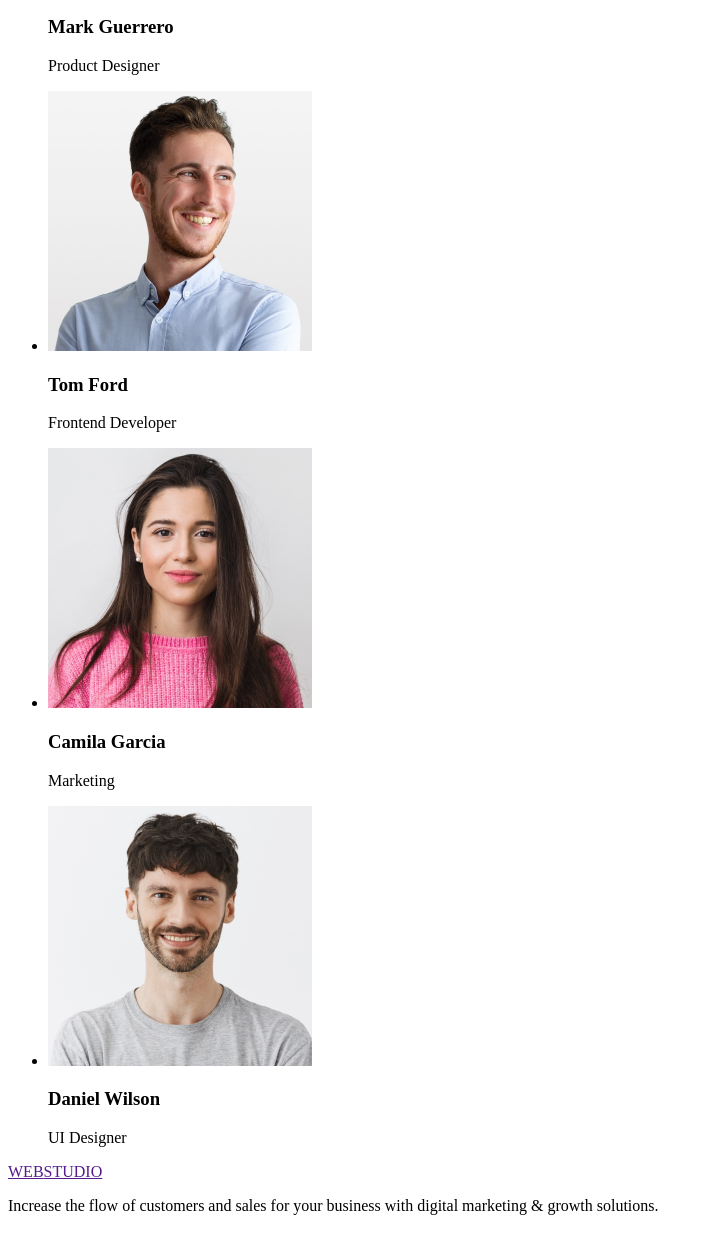
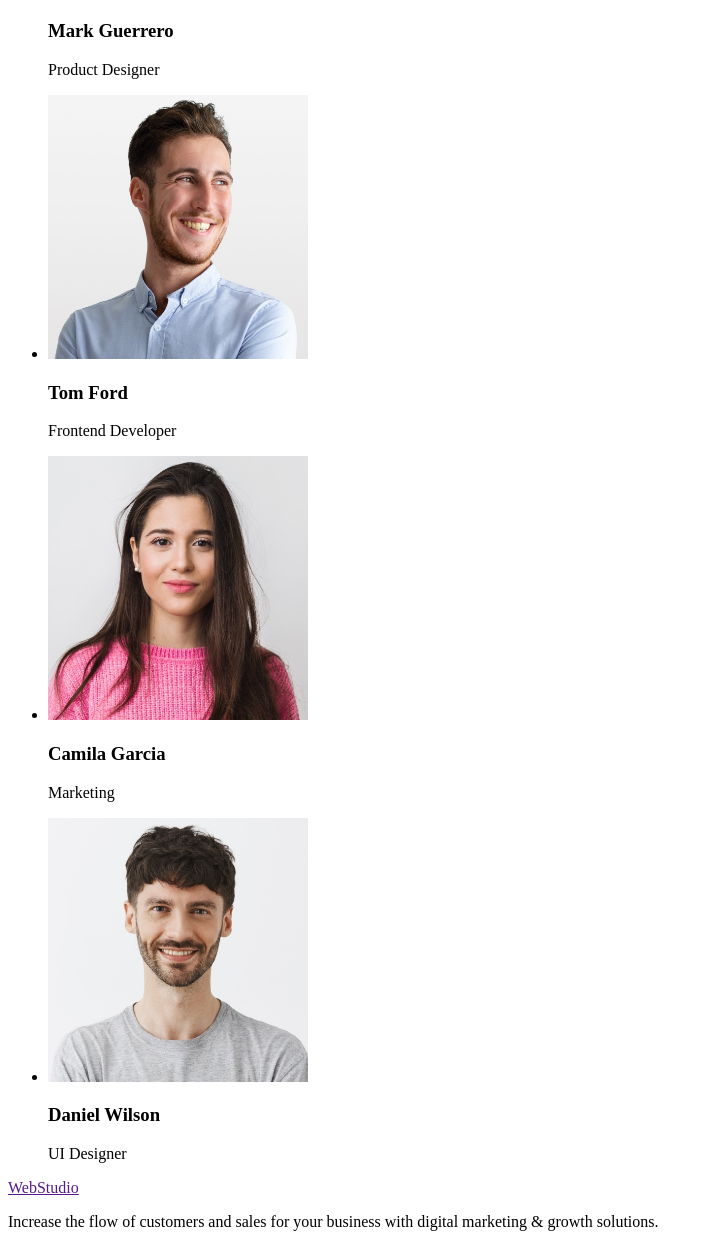
Before and after one commit to defaultnastia/goit-markup-hw-01, a plain HTML site: page index.html in a window 1280 px wide. Shown: the part 879-2126 px from the top of the page, without its empty margins (0-713 px from the left). Drawn offline with Linux system fonts and the light colour scheme.

Commit message:
Update index.html
- updated texts
- added image dimensions

```diff
--- a/index.html
+++ b/index.html
@@ -4,12 +4,13 @@
     <meta charset="UTF-8" />
     <meta name="viewport" content="width=device-width, initial-scale=1.0" />
     <meta name="description" content="Digital marketing for business" />
-    <title>Web Studio - Effective Solutions For Your Business</title>
+    <title>Increase audience in Europe. Boost sales with Webstudio.</title>
   </head>
 
   <body>
     <header>
-      <a href="">WEB</a><a href="">STUDIO</a>
+      <!-- TBD: add a link to the mainpage and navigation-->
+      <a href="">Web</a><a href="">Studio</a>
       <nav>
         <ul>
           <li><a href="">Studio</a></li>
@@ -70,8 +71,9 @@
           <li>
             <img
               src="/images/team-mark-guerrero.jpg"
-              alt="photo of Mark Guerrero, product designer"
-              height="260"
+              alt="photo of a male employee, Mark Guerrero"
+              height="264"
+              width="260"
             />
             <h3>Mark Guerrero</h3>
             <p>Product Designer</p>
@@ -79,8 +81,9 @@
           <li>
             <img
               src="/images/team-tom-ford.jpg"
-              alt="photo of Tom Ford, frontend developer"
-              height="260"
+              alt="photo of a male employee Tom Ford"
+              height="264"
+              width="260"
             />
             <h3>Tom Ford</h3>
             <p>Frontend Developer</p>
@@ -88,8 +91,9 @@
           <li>
             <img
               src="/images/team-camila-garcia.jpg"
-              alt="photo of Camila Garcia, marketing"
-              height="260"
+              alt="photo of a female employee Camila Garcia"
+              height="264"
+              width="260"
             />
             <h3>Camila Garcia</h3>
             <p>Marketing</p>
@@ -97,8 +101,9 @@
           <li>
             <img
               src="/images/team-daniel-wilson.jpg"
-              alt="photo of Daniel Wilson, UI designer"
-              height="260"
+              alt="photo of a male employee Daniel Wilson"
+              height="264"
+              width="260"
             />
             <h3>Daniel Wilson</h3>
             <p>UI Designer</p>
@@ -108,7 +113,8 @@
     </main>
 
     <footer>
-      <a href="">WEB</a><a href="">STUDIO</a>
+      <!-- TBD: add a link to the mainpage -->
+      <a href="">Web</a><a href="">Studio</a>
       <p>
         Increase the flow of customers and sales for your business with digital
         marketing & growth solutions.
```
